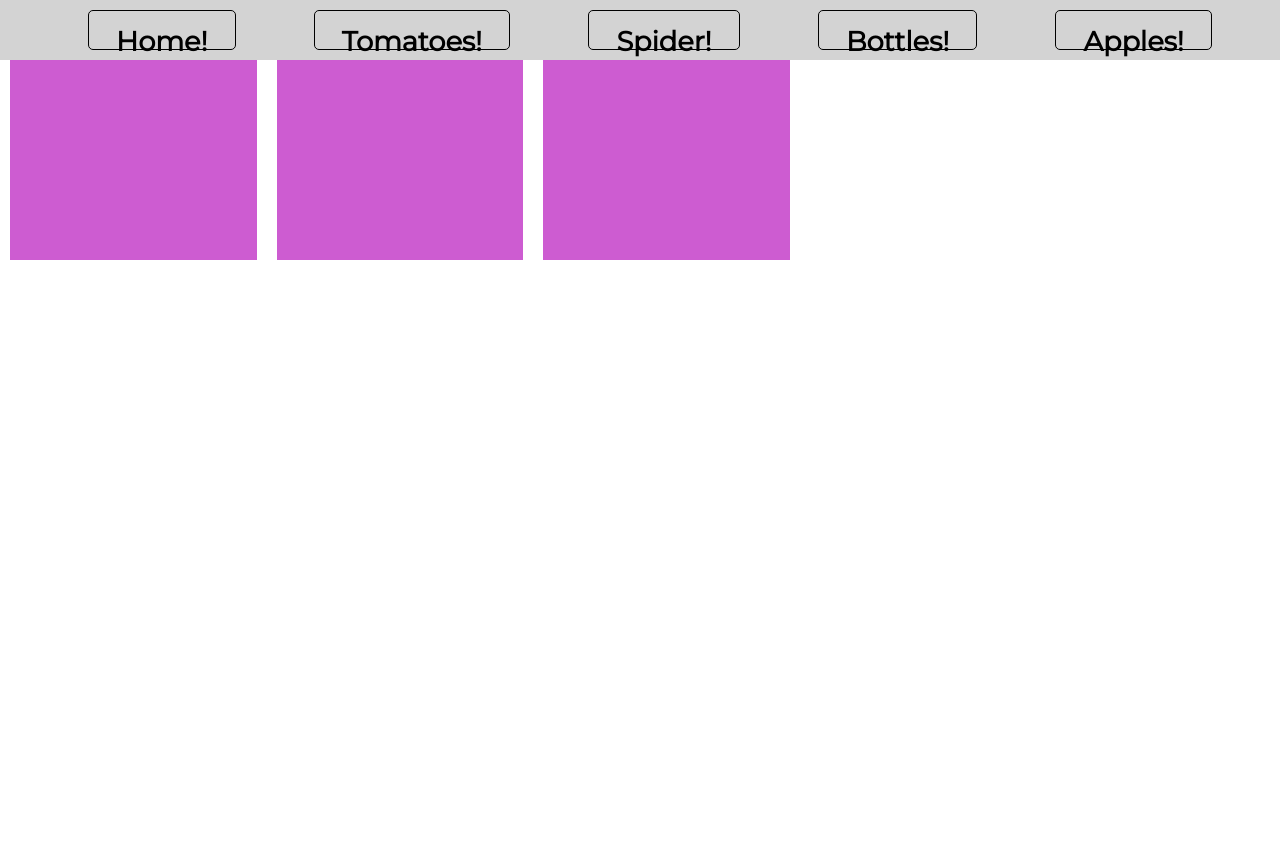
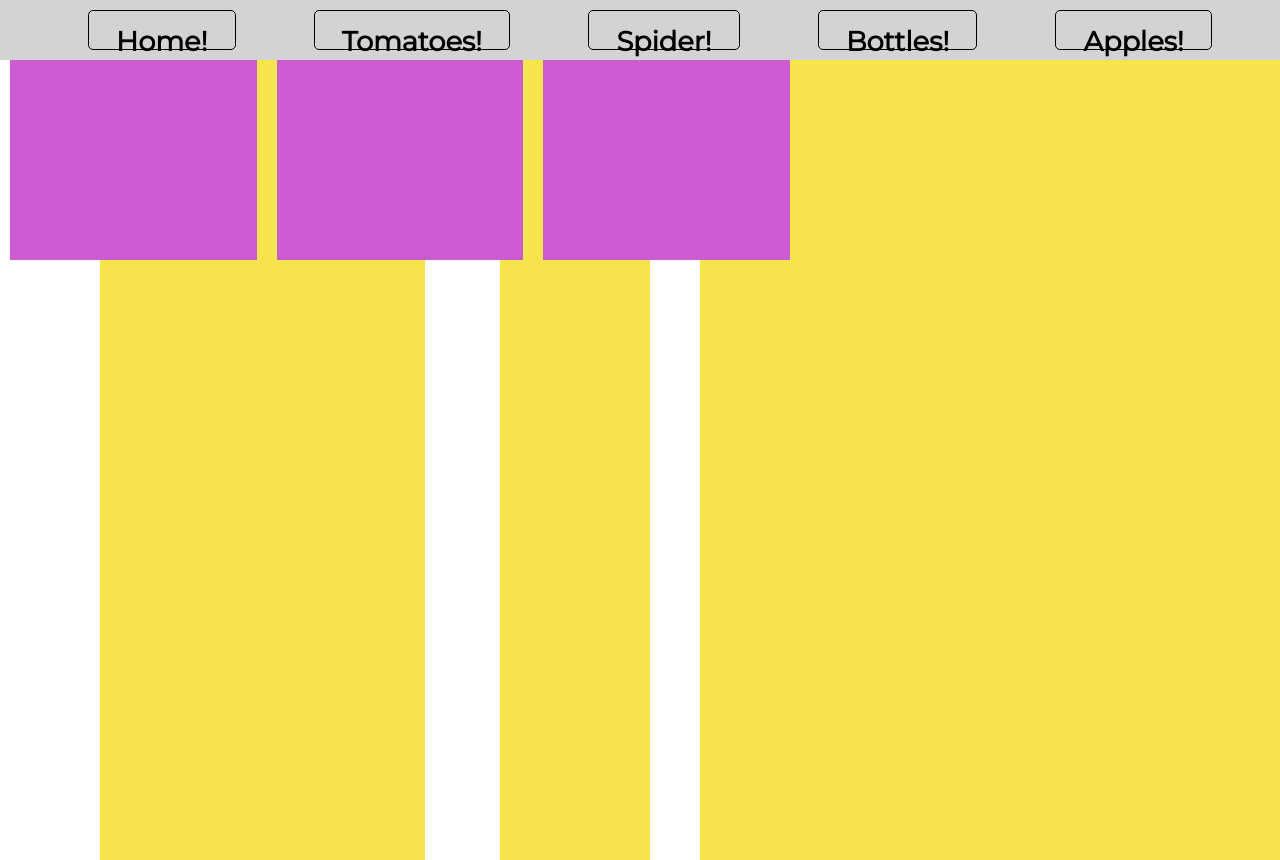
Before and after one commit to MikeTheFyke/aniExp, a plain HTML site: page views/bottles.html in a window 1280 px wide. Shown: the part 740-1600 px from the top of the page. Before the commit the page ends 1504 px from the top, so only its background shows below. Drawn offline with nearby package versions, Linux system fonts and the light colour scheme.

Commit message:
Yellowdiv gsap

```diff
--- a/logic/archerLogic.js
+++ b/logic/archerLogic.js
@@ -96,4 +96,6 @@ document.getElementById('cta').addEventListener('click', function () {
     TweenMax.to("#clockFace", 0.5, { x:'-600px', y:'-50px', delay: 20.75 });
     TweenMax.to("#parnell-text", 1, { x:'-425px', y: '-150vh', delay: 20.75} );
     TweenMax.to("#parnellDiv", 1, { x:'-925px', y:'-150vh', delay: 20.75});
+
+    TweenMax.to(".yellowDivs", 2, { y:'-200vh', delay: 21} );
 })
--- a/styles/archerStyles.scss
+++ b/styles/archerStyles.scss
@@ -368,3 +368,31 @@ body{
     background-color: #aff07d;
     opacity: 0;
 }
+
+.yellowDivs{
+    background-color: #f5e44e;
+}
+
+#yellowDiv1{
+    position: absolute;
+    bottom: -800px;
+    left: 100px;
+    width: 325px;
+    height: 800px;
+}
+
+#yellowDiv2{
+    position: absolute;
+    bottom: -800px;
+    left: 500px;
+    width: 150px;
+    height: 800px;
+}
+
+#yellowDiv3{
+    position: absolute;
+    bottom: -800px;
+    left: 700px;
+    width: 1050px;
+    height: 800px;
+}
--- a/views/bottles.html
+++ b/views/bottles.html
@@ -56,6 +56,10 @@
 
         <div id="parnellDiv"></div>
 
+        <div class="yellowDivs" id="yellowDiv1"></div>
+        <div class="yellowDivs" id="yellowDiv2"></div>
+        <div class="yellowDivs" id="yellowDiv3"></div>
+
         <div class="bulletDivs">
             <div class="tealDiv" id="tealDiv1"></div>
             <div class="tealDiv" id="tealDiv2"></div>
```
Also changed, not shown: styles/archerStyles.css, 1 other file.
